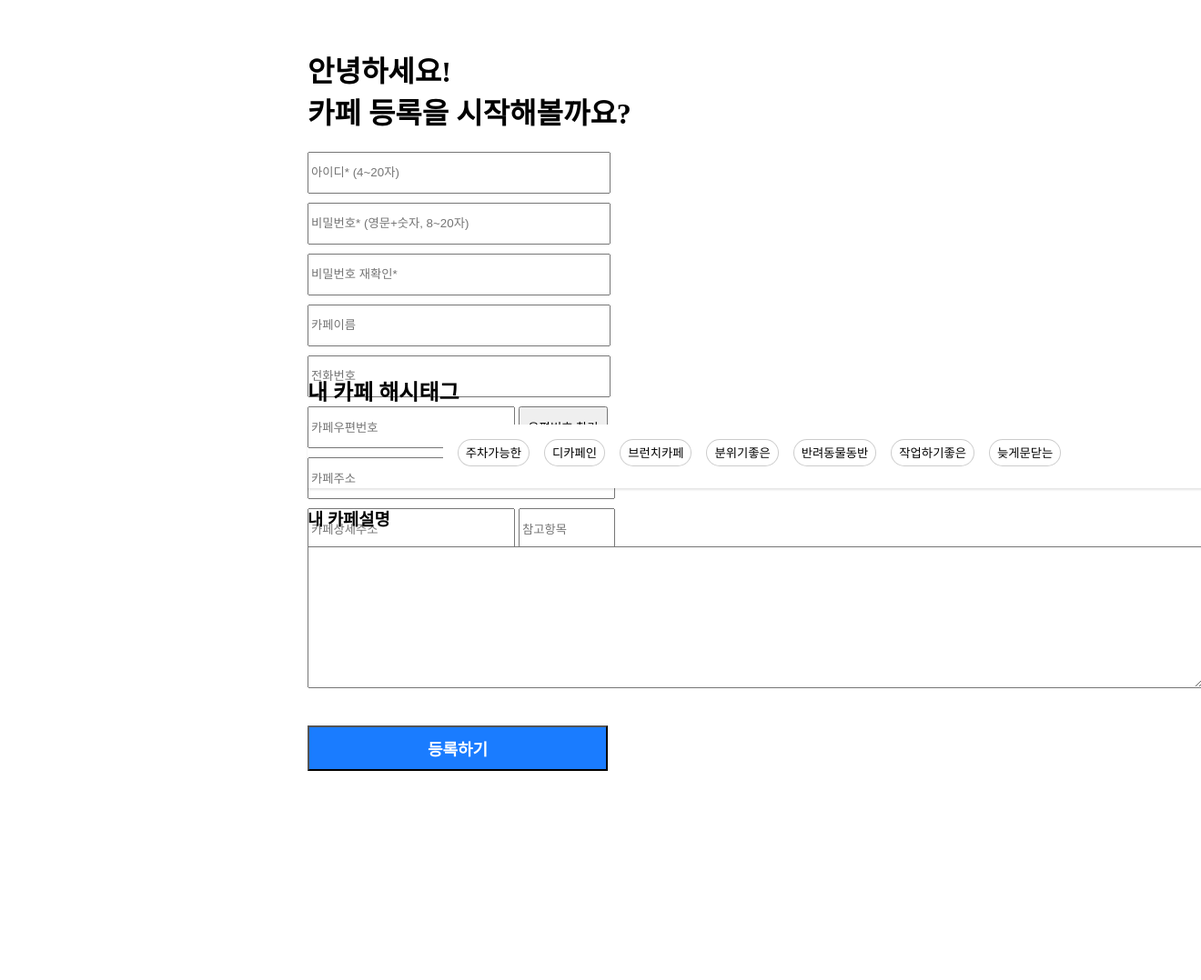
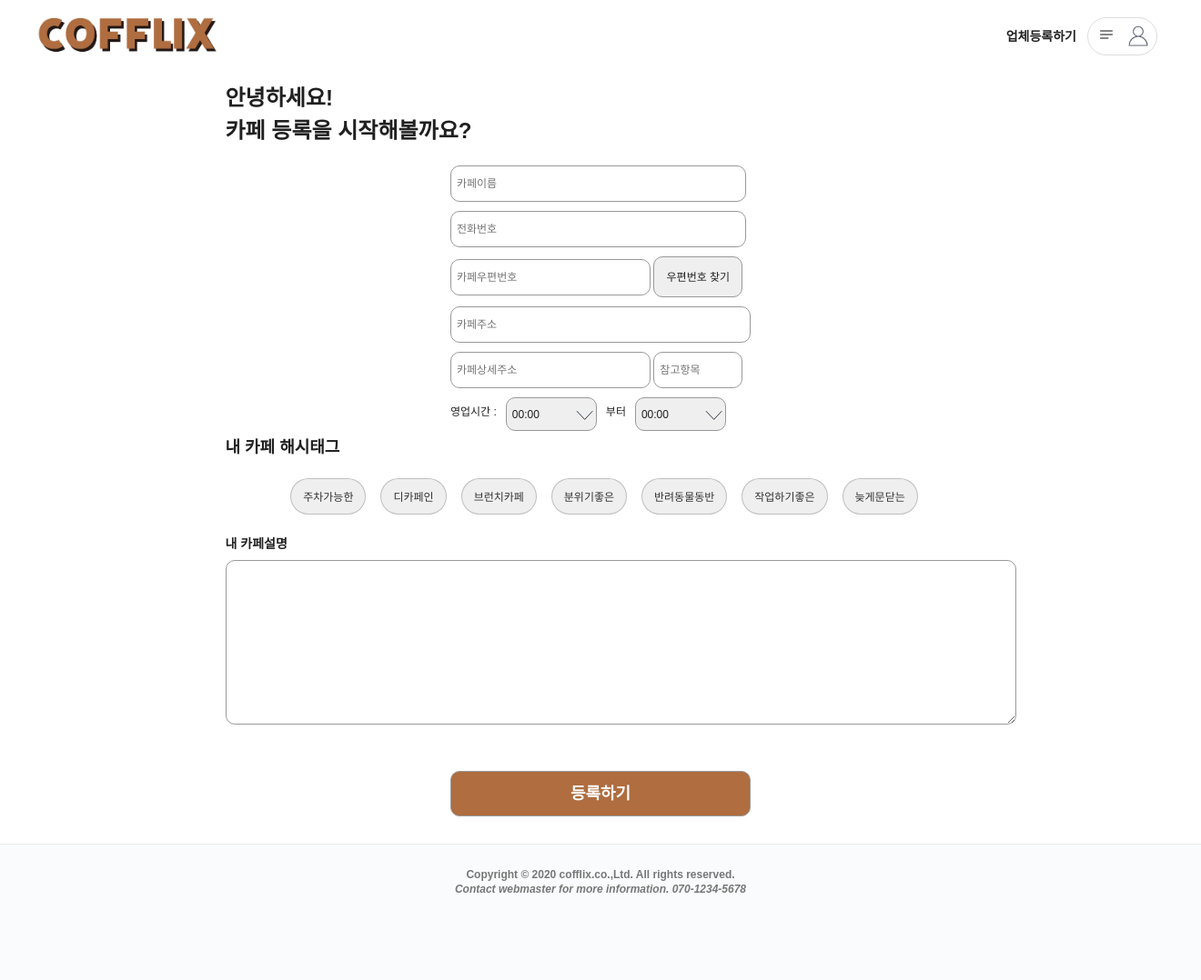
Before and after one commit to dlthgud/cofflix-web, a Django app: template posts/templates/posts/host.html in a window 1320 px wide. Shown: the whole page at 91% size. Before the commit the page ends 848 px from the top, so only its background shows below. Run offline with Django 3.2, Linux system fonts and the light colour scheme; the template is opened without the code that fills it, so the values that code supplies are empty; some libraries are stand-ins or nearby versions.

Commit message:
fix: host

```diff
--- a/posts/static/posts/css/host.css
+++ b/posts/static/posts/css/host.css
@@ -1,21 +1,54 @@
+input, textarea, button {
+    border-radius: 10px;
+    border: 1px solid #999;
+    padding: .8em .5em;
+}
+
+select {
+    -webkit-appearance: none;
+    -moz-appearance: none;
+    appearance: none;
+    background-image: url('/static/posts/images/arrow_down.svg');
+    background-repeat: no-repeat;
+    background-position: right;
+}
+select::-ms-expand {
+    display: none;
+}
+
+select {
+    margin: 0 10px;
+    width: 100px;
+    padding: .8em .5em;
+    font-family: inherit;
+    border-radius: 10px;
+    border: 1px solid #999;
+}
+
 .container{
-    position: relative;
+    margin-top: 80px;
+    margin-bottom: 30px;
     width: 100vw;
-    height: 100vh;
+    line-height: 36px;
+}
+
+.form-info{
+    margin: 0 auto;
+    width: fit-content;
 
 }
 
-.form-info{
-    position: absolute;
-    top: 3%;
-    left: 25%;
-
+.info-text {
+    margin: 0 auto;
+    padding-top: 10px;
+    padding-bottom: 10px;
+    width: 825px;
+    text-align: left;
 }
 
 .form-theme{
-    position: absolute;
-    top: 48%;
-    left: 25%;
+    margin: 0 auto;
+    width: 825px;
 
 }
 
@@ -117,6 +150,7 @@
     width: 98px;
     height: 45px;
     margin-top: 10px;
+    background-color: #efefef;
 }
 
 #sample6_address{
@@ -137,8 +171,12 @@
     margin-top: 10px;
 }
 
+.btn-wrap {
+    text-align: center;
+}
+
 .btn-signup{
-    background: #1a7cff;
+    background: #af6d40;
     color: #fff;
     width: 330px;
     height: 50px;
@@ -147,3 +185,11 @@
     font-size: 18px;
     font-weight: bold;
 }
+
+.open_time{
+    display: flex;
+}
+
+.open_time p {
+    margin-top: 8px;
+}
--- a/posts/static/posts/css/tag.css
+++ b/posts/static/posts/css/tag.css
@@ -4,36 +4,34 @@
     display: flex;
     justify-content: center;
     align-items: center;
-    box-shadow: 0 2px 2px 0 rgba(0,0,0,0.1);
 }
 
 .tag-box {
     display: flex;
     height: 70px;
     padding-left: 8px;
-    background-color: #fff;
 }
 
 .tag-box input {
     flex: 0 1 auto;
     max-width: 300px;
-    overflow:hidden;
+    overflow: hidden;
     text-overflow: ellipsis;
     white-space: nowrap;
-    height: 30px;
+    height: 40px;
     line-height: 20px;
-    padding: 5px 8px;
-    background-color: #fff;
+    padding: 10px 13px;
+    background-color: #efefef;
     margin: 16px 8px 0;
     box-sizing: border-box;
     border: 1px solid rgba(0, 0, 0, 0.2);
-    border-radius: 15px;
+    border-radius: 20px;
     outline: none;
+    color: #333;
 }
 
 .tag-box input.active {
     font-weight: bold;
-    border: 1px solid #00df8f;
-    background-color: #e9fff6;
-    color: #0fae6f;
+    background-color: #af6d40;
+    color: #fff;
 }
--- /dev/null
+++ b/posts/static/posts/js/host.js
@@ -0,0 +1,8 @@
+$(document).ready(function() {
+
+    $('.tag-box input').click(function() {
+        $(this).toggleClass('active');
+
+        getContent();
+    });
+});
--- a/posts/templates/posts/host.html
+++ b/posts/templates/posts/host.html
@@ -1,19 +1,17 @@
+{% extends "base.html" %}
 {% load static %}
-
-<!DOCTYPE html>
-<html lang="ko">
-
-<head>
-    <meta charset="UTF-8">
-    <meta name="viewport" content="width=device-width, initial-scale=1.0">
-    <title>Cofflix</title>
+{% block css %}
+<link rel="stylesheet" href="{% static 'css/header.css' %}">
     <link rel="stylesheet" href="{% static 'posts/css/host.css' %}" type="text/css" />
     <link rel="stylesheet" href="{% static 'posts/css/tag.css' %}">
-    <script src="https://code.jquery.com/jquery-3.5.1.slim.min.js"></script>
-    <script src="{% static 'posts/js/main.js' %}"></script>
-</head>
-
-<body>
+{% endblock %}
+{% block script %}
+    <script src="{% static 'posts/js/host.js' %}"></script>
+{% endblock %}
+{% block header %}
+{% include "header.html" %}
+{% endblock %}
+{% block content %}
 <div class="container">
     {% if error%}
         <div class="alert alert-danger" role="alert">
@@ -25,22 +23,9 @@
         {% csrf_token %}
 
         <div class="container">
+            <h1 class="info-text">안녕하세요! <br>
+                카페 등록을 시작해볼까요?</h1>
             <div class = "form-info">
-            <h1>안녕하세요! <br>
-                카페 등록을 시작해볼까요?</h1>
-
-            <div class="form-row">
-                <input class="input check-id error" name="id" type="text" maxlength="20" placeholder="아이디* (4~20자)" aria-describedby="id-error" aria-invalid="true">
-            </div>
-
-
-            <div class="form-row">
-                <input class="input" name="pw" type="password" maxlength="20" placeholder="비밀번호* (영문+숫자, 8~20자)">
-            </div>
-
-            <div class="form-row">
-                <input class="input" name="pwCheck" type="password" maxlength="20" placeholder="비밀번호 재확인*">
-            </div>
 
                 <div class="form-row">
                 <input class="input" name="name" type="text" maxlength="20" placeholder="카페이름">
@@ -56,6 +41,27 @@
                     <input class="input" type="text" id="sample6_address" placeholder="카페주소"><br>
                     <input class="input" type="text" id="sample6_detailAddress" placeholder="카페상세주소">
                     <input class="input" type="text" id="sample6_extraAddress" placeholder="참고항목">
+
+                <div class="open_time">
+                    <p>영업시간 : </p>
+                    <div class="form-row select-box">
+                        <select>
+                            {% for i in "x"|rjust:"24" %}
+                            <option value="{{ forloop.counter0 }}">{{ forloop.counter0|stringformat:"02d" }}:00</option>
+                            {% endfor %}
+                        </select>
+                    </div>
+                    <p>부터</p>
+                    <div class="form-row select-box">
+                        <select>
+                            {% for i in "x"|rjust:"24" %}
+                            <option value="{{ forloop.counter0 }}">{{ forloop.counter0|stringformat:"02d" }}:00</option>
+                            {% endfor %}
+                        </select>
+                    </div>
+                </div>
+
+
             </div>
 
 
@@ -131,9 +137,9 @@
                 </div>
                 <h3>내 카페설명</h3>
                 <textarea cols=120 rows=10 name="body"></textarea>
-                <div>
-                <button onclick="location.href='/main'" class="btn-signup" data-log-action="Cmplt/Cmplt"
-                    type="submit">등록하기</button>
+                <div class="btn-wrap">
+                    <button onclick="location.href='/main'" class="btn-signup" data-log-action="Cmplt/Cmplt"
+                        type="submit">등록하기</button>
                 </div>
 
             </div>
@@ -143,3 +149,4 @@
 </div>
 </body>
 </html>
+{% endblock %}
```
Also changed, not shown: posts/static/posts/images/arrow_down.svg (added), 1 other file.
